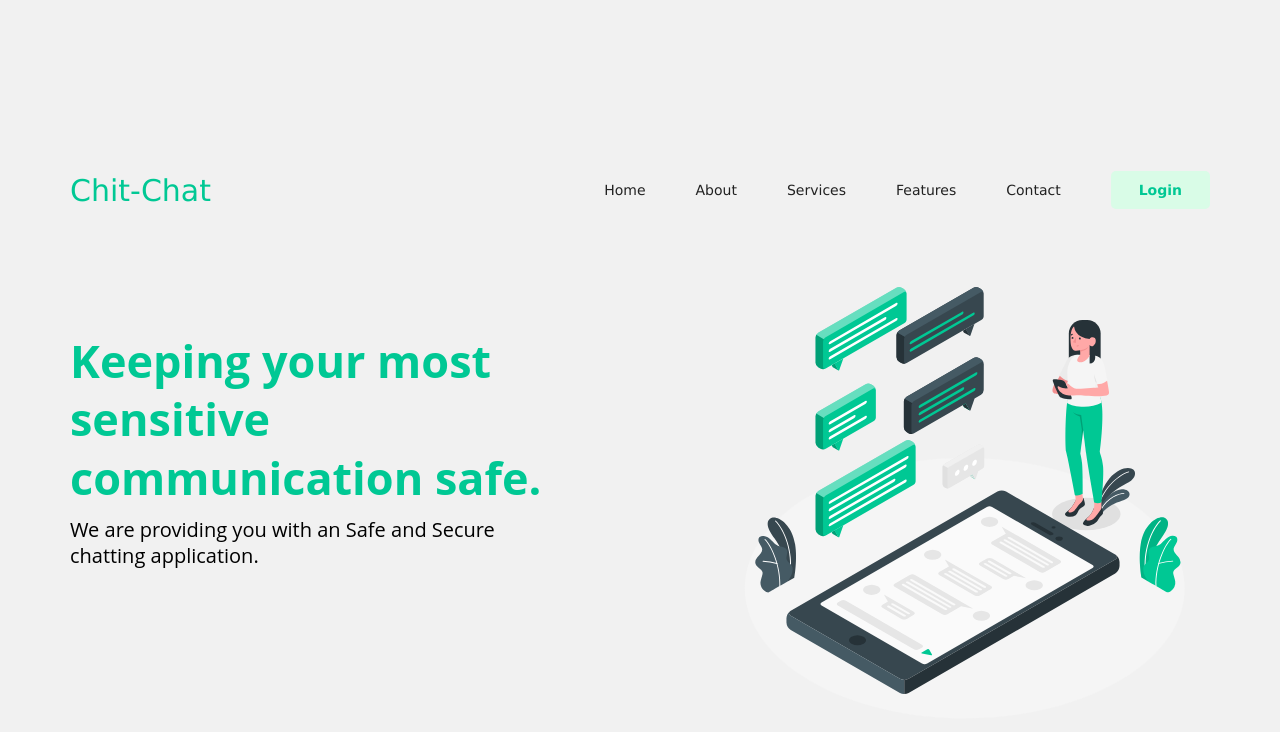
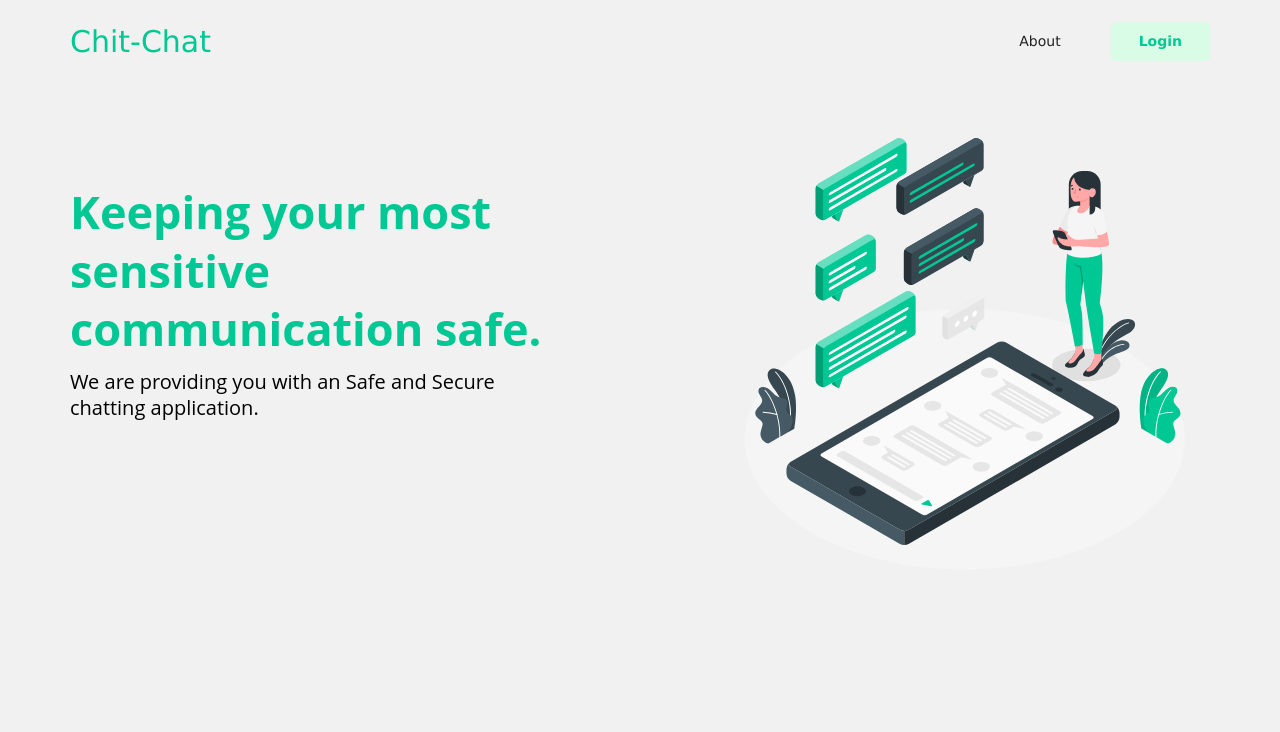
Before and after one commit to jan07nan/Sample, a React (Create React App) app: page / in a window 1280 px wide. Shown: the top 732 px of the page. Built offline with nearby package versions, Linux system fonts and the light colour scheme.

Commit message:
adjustment in home and about page

```diff
--- a/src/App.js
+++ b/src/App.js
@@ -42,21 +42,11 @@ export default function App() {
 
                 <div className="navigation-bar">
                   <ul>
-                    <li>
-                      <a href>Home</a>
-                    </li>
+
                     <li>
                       <Link to="/about" >About</Link>
                     </li>
-                    <li>
-                      <a href>Services</a>
-                    </li>
-                    <li>
-                      <a href>Features</a>
-                    </li>
-                    <li>
-                      <a href>Contact</a>
-                    </li>
+
                     <li>
                       <Link to="/login" className="btn">
                         Login
--- a/src/about.css
+++ b/src/about.css
@@ -6,10 +6,6 @@
 }
 
 body{
-    min-height:100vh;
-    display:flex;
-    align-items: center;
-    justify-content: center;
     background-color: #f1f1f1;
 }
 .about-section{
@@ -24,7 +20,7 @@ body{
     width:55%;
     float:right;
     background-color: #fdfdfd;
-    padding:85px;
+    padding:6%;
 }
 .inner-container{
     font-size: 20px;
```
